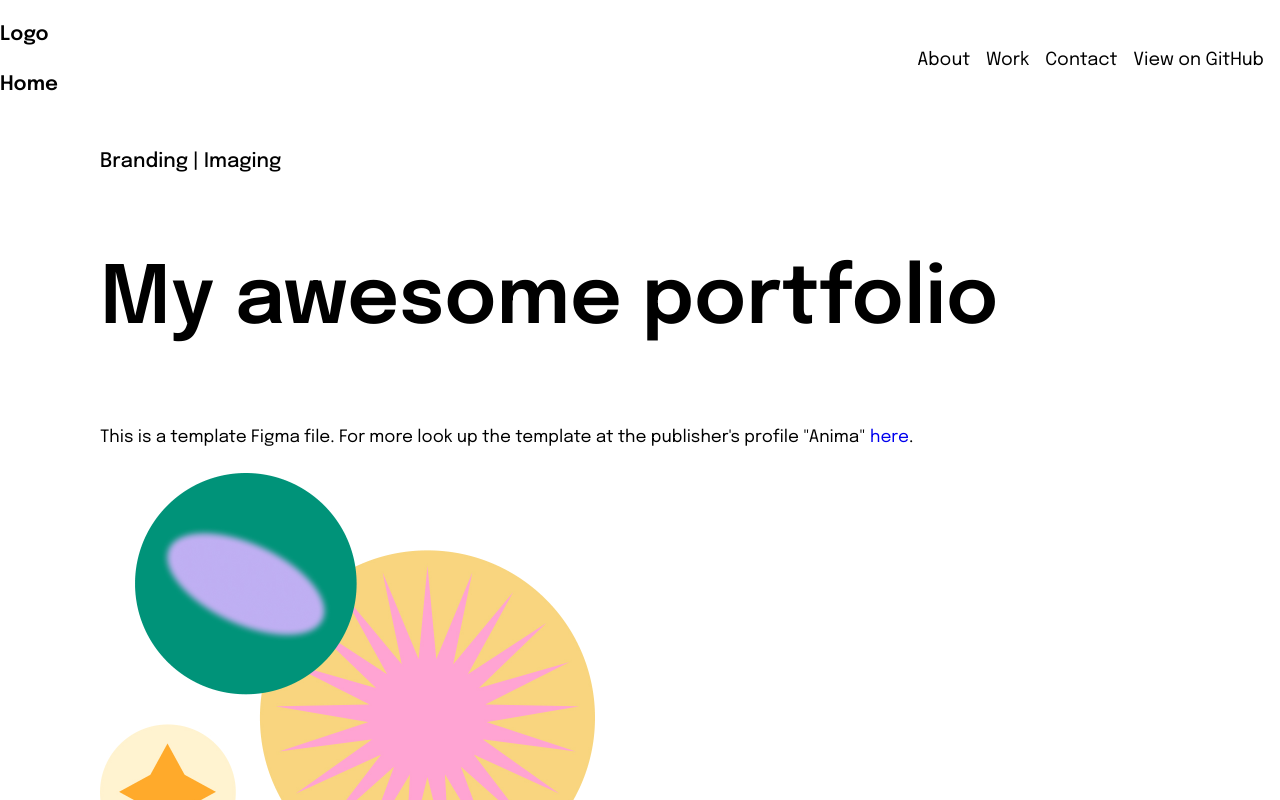
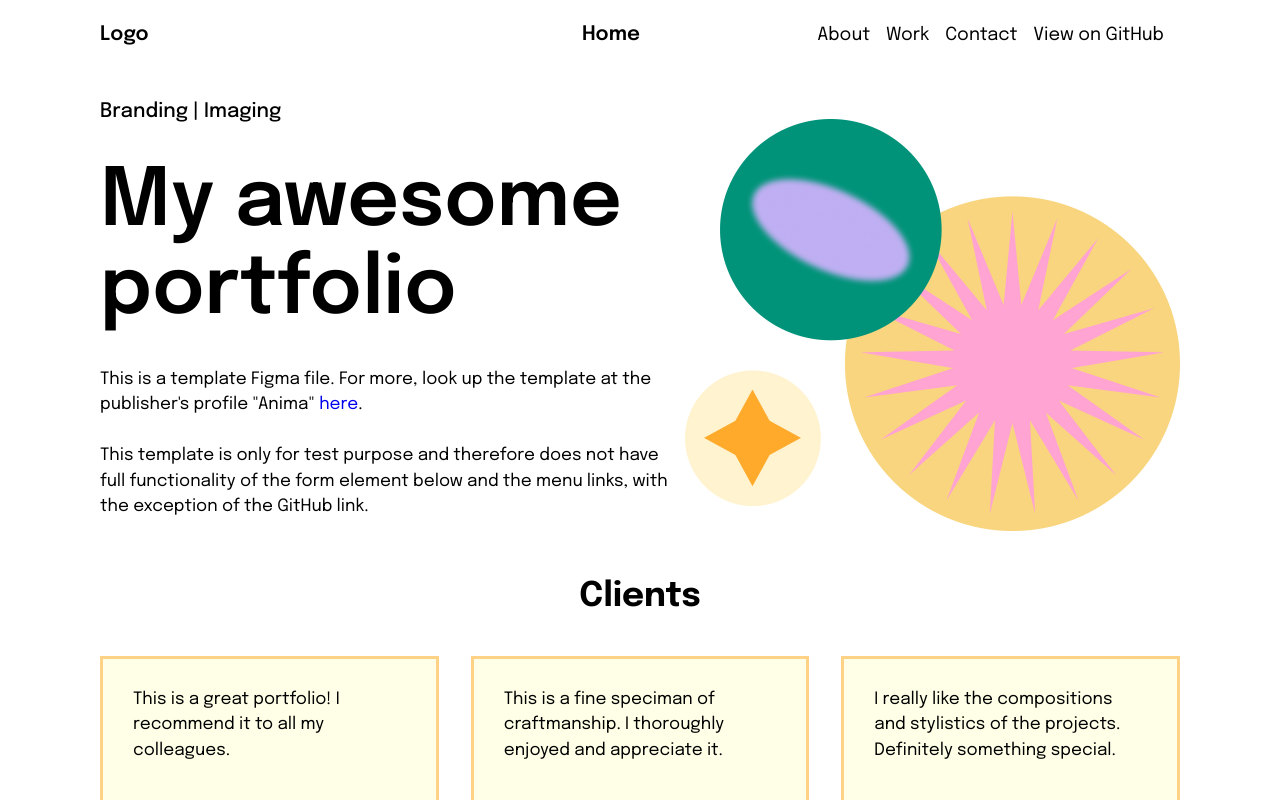
Before and after one commit to tack0sim/spaces-project, a Vue app: page / in a window 1280 px wide. Shown: the top 800 px of the page. Built offline with nearby package versions, Linux system fonts and the light colour scheme.

Commit message:
header and hero component design improvements

```diff
--- a/src/components/Header.vue
+++ b/src/components/Header.vue
@@ -16,11 +16,11 @@ function hambrgrToggle() {
 
 <template>
   <header class="wrapper">
-    <div class="header">
-      <p class="logo">Logo</p>
-      <p id="home-message">{{ message }}</p>
-    </div>
     <nav>
+      <div class="header">
+        <p class="logo">Logo</p>
+        <p id="home-message">{{ message }}</p>
+      </div>
       <!-- Hamburger Button, toggles out of view when clicked -->
       <button
         @click="hambrgrToggle"
@@ -97,11 +97,10 @@ function hambrgrToggle() {
 </template>
 
 <style scoped>
-header {
-  display: inline-flex;
+.header {
+  display: flex;
   justify-content: space-between;
-  align-items: center;
-  width: 100%;
+  width: 50%;
 }
 .logo,
 #home-message {
@@ -110,6 +109,10 @@ header {
 }
 
 nav {
+  display: flex;
+  justify-content: space-between;
+  align-items: center;
+
   button {
     background: none;
     border: none;
--- a/src/components/TopElement.vue
+++ b/src/components/TopElement.vue
@@ -2,15 +2,23 @@
 
 <template>
   <article class="wrapper">
-    <section>
-      <h4>Branding | Imaging</h4>
-      <h1>My awesome portfolio</h1>
-      <p>
-        This is a template Figma file. For more look up the template at the
-        publisher's profile "Anima" <a href="https://www.figma.com/community/file/1184894959333450190">here</a>.
-      </p>
-
+    <section id="hero">
+      <section id="hero__content">
+        <h4>Branding | Imaging</h4>
+        <h1>My awesome portfolio</h1>
+        <p>
+          This is a template Figma file. For more, look up the template at the
+          publisher's profile "Anima"
+          <a href="https://www.figma.com/community/file/1184894959333450190"
+            >here</a
+          >.<br /><br />
+          This template is only for test purpose and therefore does not have
+          full functionality of the form element below and the menu links, with
+          the exception of the GitHub link.
+        </p>
+      </section>
       <img
+        id="hero__image"
         src="../assets/topElementImage.png"
         width="495"
         height="424"
@@ -21,10 +29,15 @@
 </template>
 
 <style scope>
+#hero {
+  display: flex;
+  align-items: flex-end;
+}
 h1 {
   font-size: var(--h1-size);
   line-height: 1.1;
   font-weight: 600;
+  margin-block: 2rem;
 }
 h4 {
   font-size: var(--h4-size);
```
